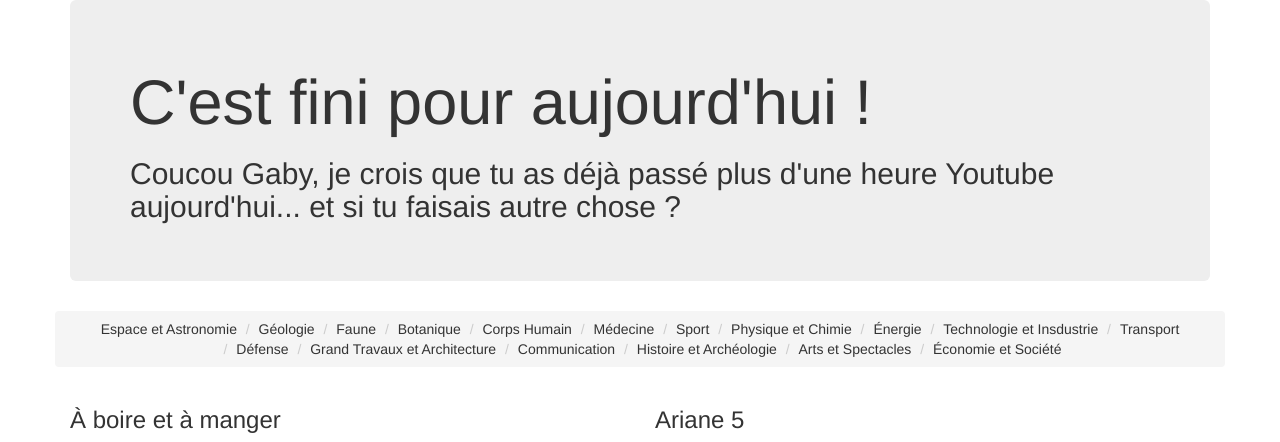
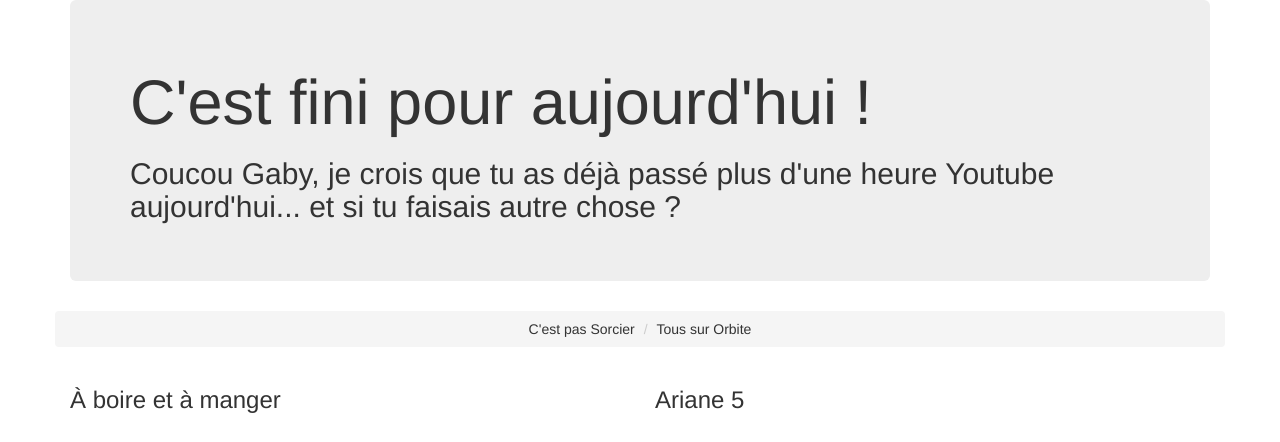
Before and after one commit to dlecou/dlecou.github.il, a plain HTML site: page index.html in a window 1280 px wide. Shown: the top 442 px of the page. Drawn offline with nearby package versions, Linux system fonts and the light colour scheme.

Commit message:
Actualisé breadcrumbs par émission

```diff
--- a/index.html
+++ b/index.html
@@ -23,23 +23,8 @@
   <div class="container">
     <div class="row">
       <ul class="breadcrumb">
-        <li>Espace et Astronomie</li>
-        <li>Géologie</li>
-        <li>Faune</li>
-        <li>Botanique</li>
-        <li>Corps Humain</li>
-        <li>Médecine</li>
-        <li>Sport</li>
-        <li>Physique et Chimie</li>
-        <li>Énergie</li>
-        <li>Technologie et Insdustrie</li>
-        <li>Transport</li>
-        <li>Défense</li>
-        <li>Grand Travaux et Architecture</li>
-        <li>Communication</li>
-        <li>Histoire et Archéologie</li>
-        <li>Arts et Spectacles</li>
-        <li>Économie et Société</li>
+        <li>C'est pas Sorcier</li>
+        <li>Tous sur Orbite</li>
       </ul>
     </div>
     <div class="row">
```
